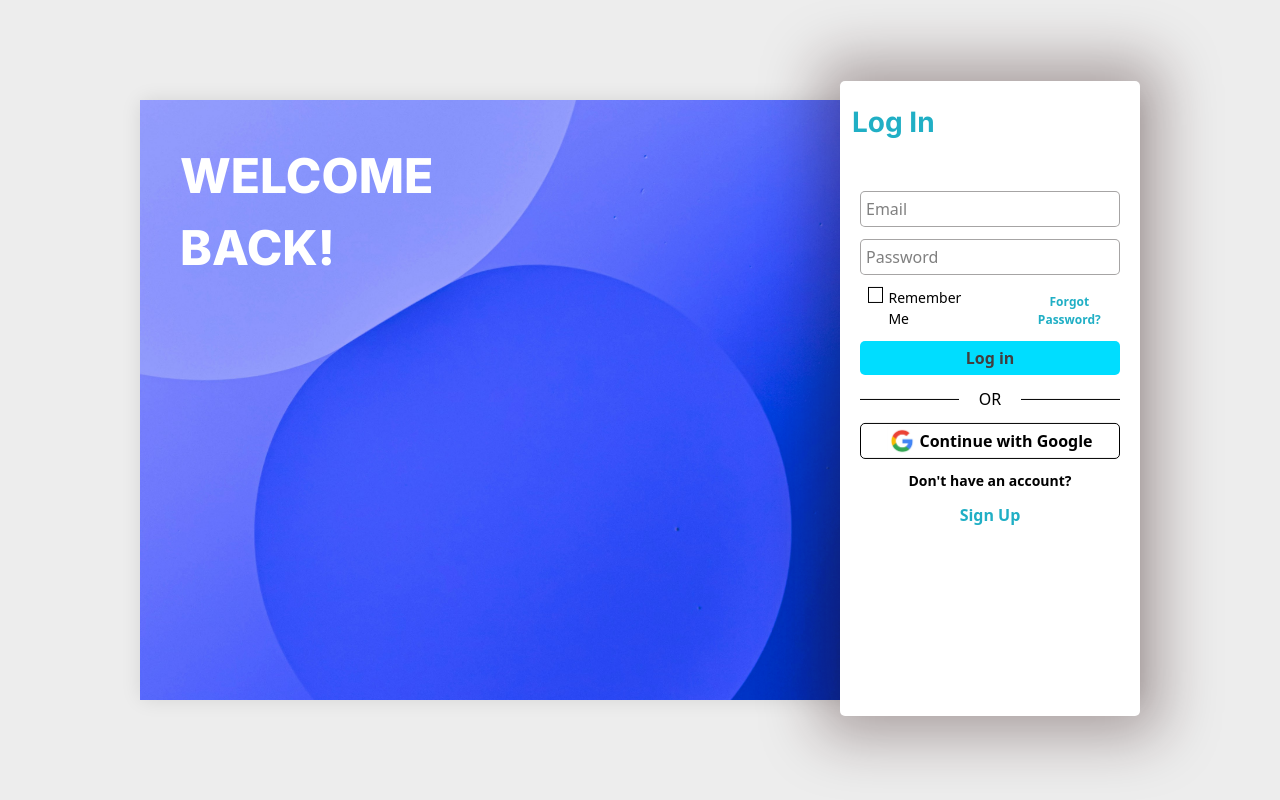
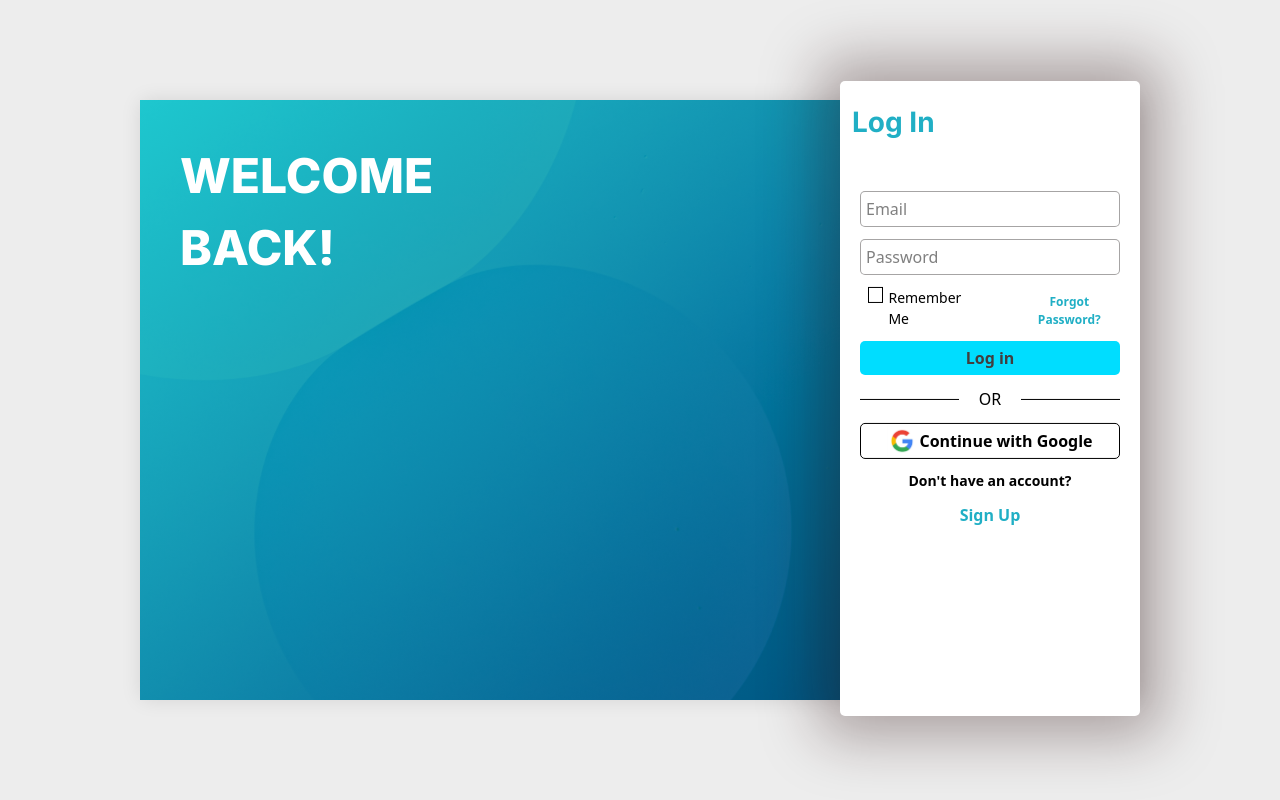
Before and after one commit to PREETH26/DEPLOY_TEMP, a React (Vite) app in the folder frontend/: page /login in a window 1280 px wide. Built offline with nearby package versions, Linux system fonts and the light colour scheme; no server answers.

Commit message:
Landing-9

```diff
--- a/frontend/src/Login.css
+++ b/frontend/src/Login.css
@@ -29,11 +29,26 @@
     box-shadow: 0 0 20px rgba(0, 0, 0, 0.1);
 
   }
-  .span{
+  /* .span{
     flex: 1;
     background: url("./assets/back.jpg") no-repeat center center;
     background-size: cover;
     position: relative;
+  } */
+
+
+  .span {
+    flex: 1;
+    background: url('./assets/back.jpg') no-repeat center center;
+    background-size: cover;
+    position: relative;
+  }
+
+  .gradient-overlay {
+    position: absolute;
+    inset: 0;
+    background: linear-gradient(to bottom right, #00d2c3cc, #005e72cc);
+    z-index: 1;
   }
 
   #welcome{
--- a/frontend/src/Login.jsx
+++ b/frontend/src/Login.jsx
@@ -61,7 +61,12 @@ function Login() {
 
     <div className={isDarkMode? 'no-main' : 'mmain'}>
       <div className='contain'>
-        <span className='span'><h1 className='font-extrabold text-[48px] pl-10 py-10' id='welcome'>WELCOME<br/> BACK!</h1></span>
+      <span className="span">
+            <div className="gradient-overlay"></div>
+            <h1 className="font-extrabold text-[48px] pl-10 py-10 relative z-10" id="welcome">
+              WELCOME<br /> BACK!
+            </h1>
+          </span>
 
 
         <form className={isDarkMode? 'no-form flex flex-col gap-3 lg:w-500px lg:h-918px' : 'mform flex flex-col gap-3 lg:w-500px lg:h-918px bg-[#FFFFFF]'} onSubmit={onSubmit}>
```
